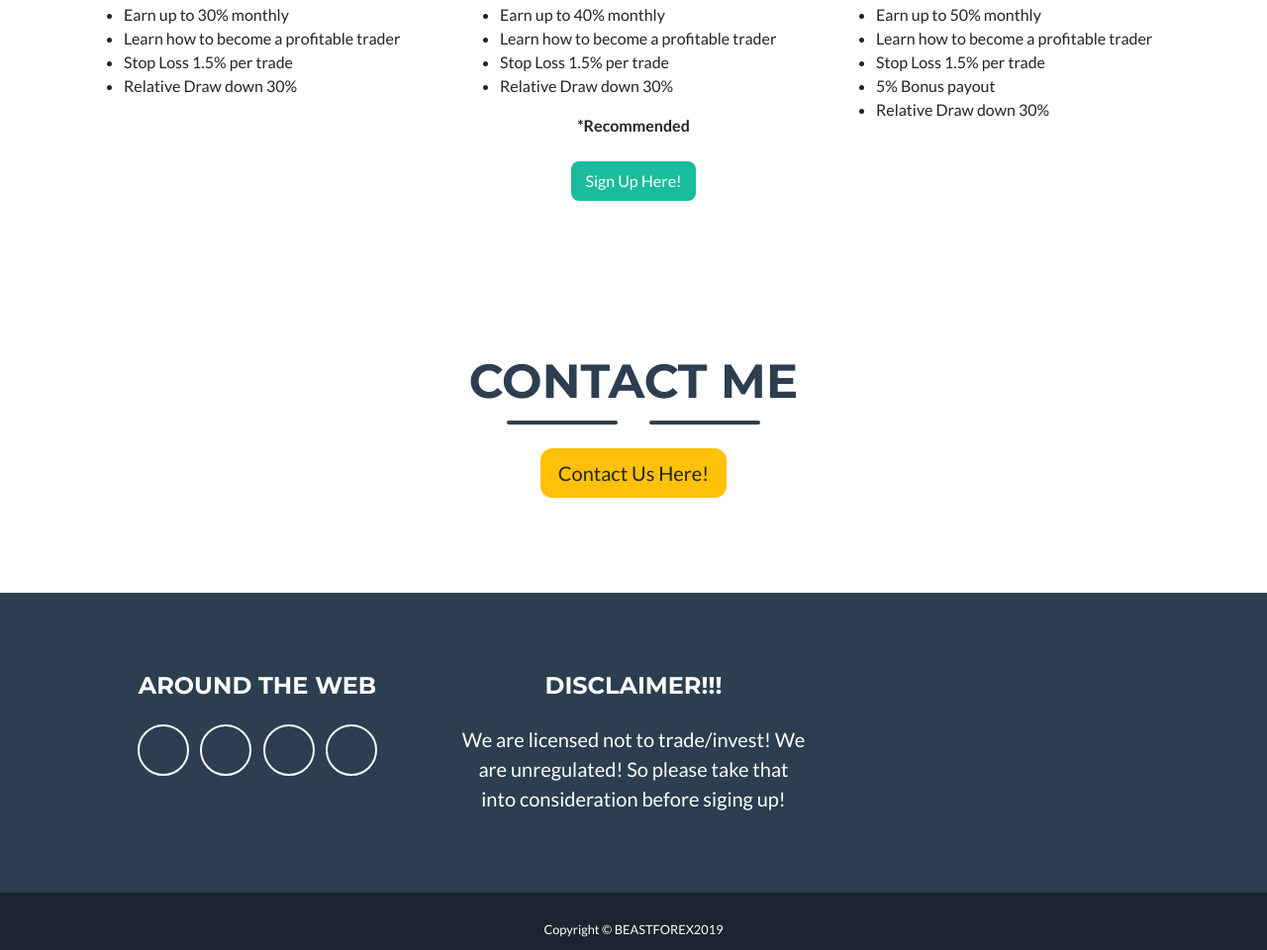
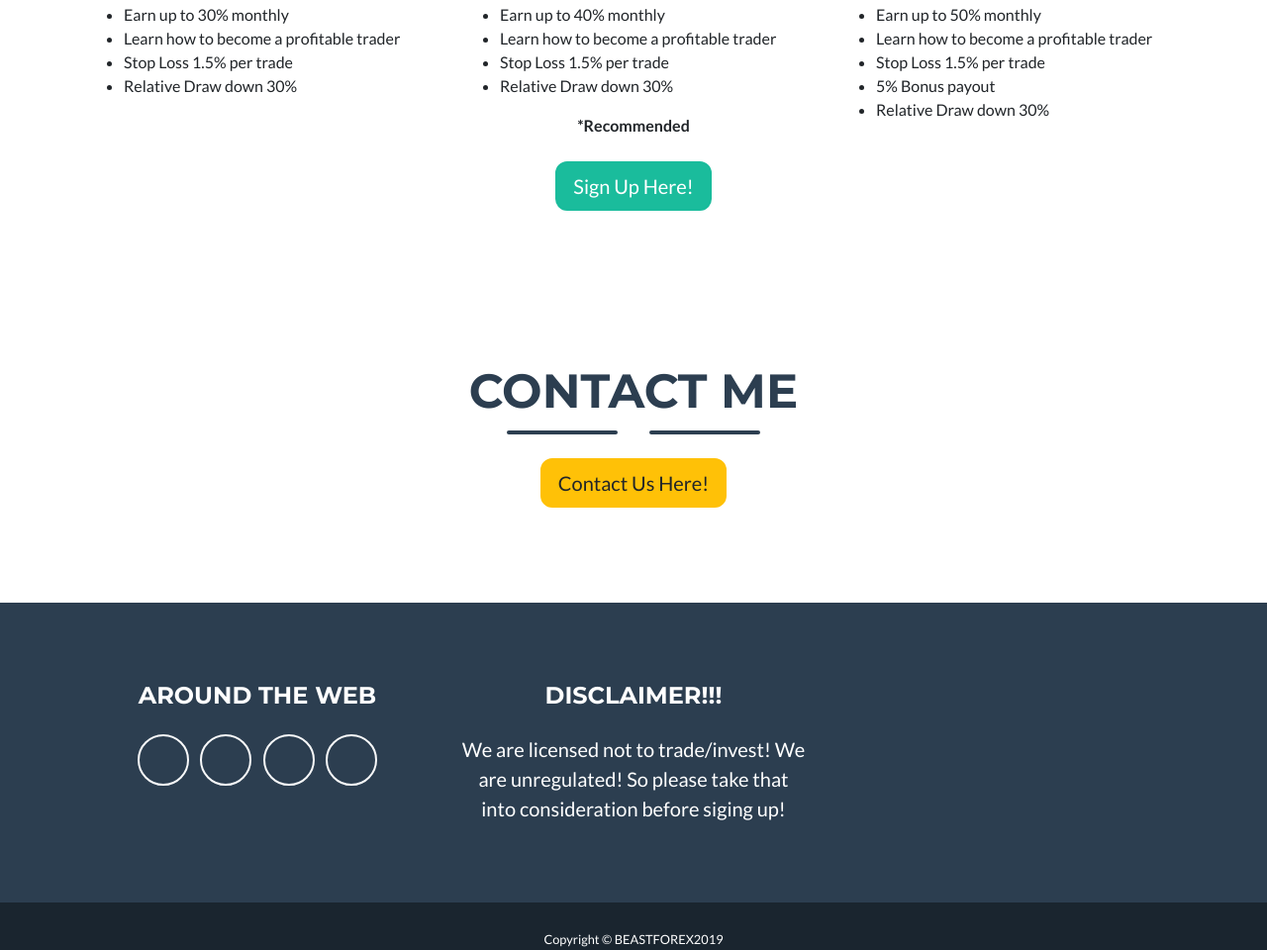
Before and after one commit to Beastforex/beastforex.github.io, a website: page index.html in a window 1280 px wide. Shown: the part 2333-3293 px from the top of the page at 99% size. Drawn offline with nearby package versions, Linux system fonts and the light colour scheme; files that its build step writes are made by us from their sources.

Commit message:
Update index.html

```diff
--- a/index.html
+++ b/index.html
@@ -192,10 +192,10 @@ Percentage allocation management module, also known as percentage allocation mon
         </div>
         <!-- SignU-->
         <div class="col-sm">  </div>
-        <div class="col-sm">
+        <div class="col-sm" >
           <br>
 
-<center> <a class="btn btn-primary btn btn-primary  id="signup" btn-lg" href="https://forms.gle/GXx9wZtJJyDCr5L78" role="button">Sign Up Here!</a></cente>
+<center> <a class="btn btn-primary btn btn-primary  btn-lg" href="https://forms.gle/GXx9wZtJJyDCr5L78" role="button" id="signup">Sign Up Here!</a></cente>
         </div>
         <div class="col-sm"></div>
       </div>
```
